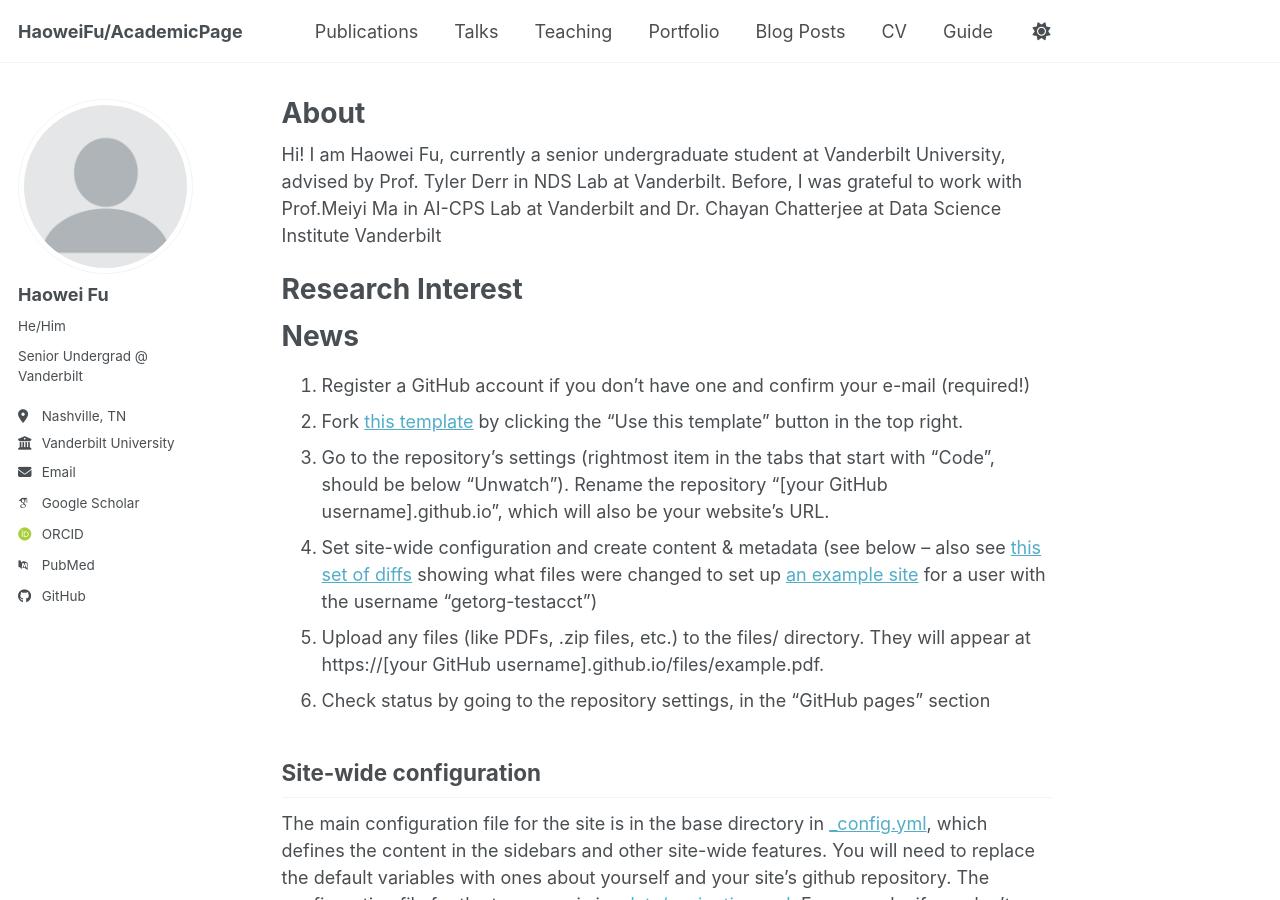
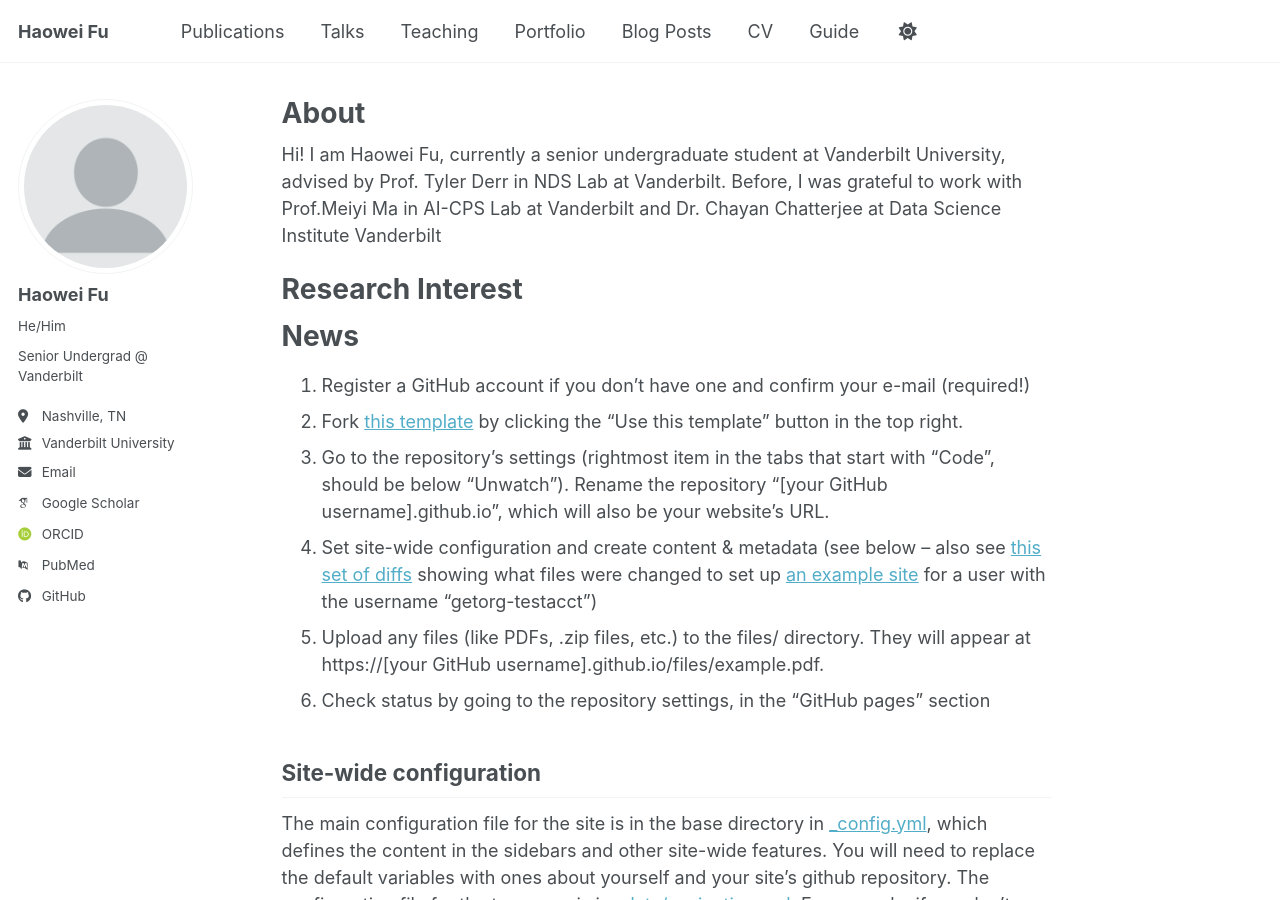
Before and after one commit to RageFu2004/RageFu2004.github.io, a Jekyll site: the page built from _pages/about.md, in a window 1280 px wide and 900 px high. Built offline with Jekyll 4.4.1, drawn with Linux system fonts in a browser that asks for light colours; some web fonts are replaced; a script bundle is joined from its source files by our own code; library files that are not in the unit come from our copies.

Commit message:
Update site title and GitHub username

```diff
--- a/_config.yml
+++ b/_config.yml
@@ -9,7 +9,7 @@
 # Basic Site Settings
 locale                   : "en-US"
 site_theme               : "default" # Currently available options are "default", "air"
-title                    : "HaoweiFu/AcademicPage"
+title                    : "Haowei Fu"
 title_separator          : "-"
 name                     : &name "Haowei Fu"
 description              : &description "Haowei Fu's academic portfolio"   # Update this with a general description of your site, this is the default if not overridden by a page
@@ -51,7 +51,7 @@
   bitbucket        : # Username - Update with your username on the site
   codepen          : # Username
   dribbble         : # Username
-  github           : "https://github.com/RageFu2004"
+  github           : "RageFu2004"
   kaggle           : # Username
   stackoverflow    : # User number or user number and name (i.e., use "1" or "1/jeff-atwood")
 
```
